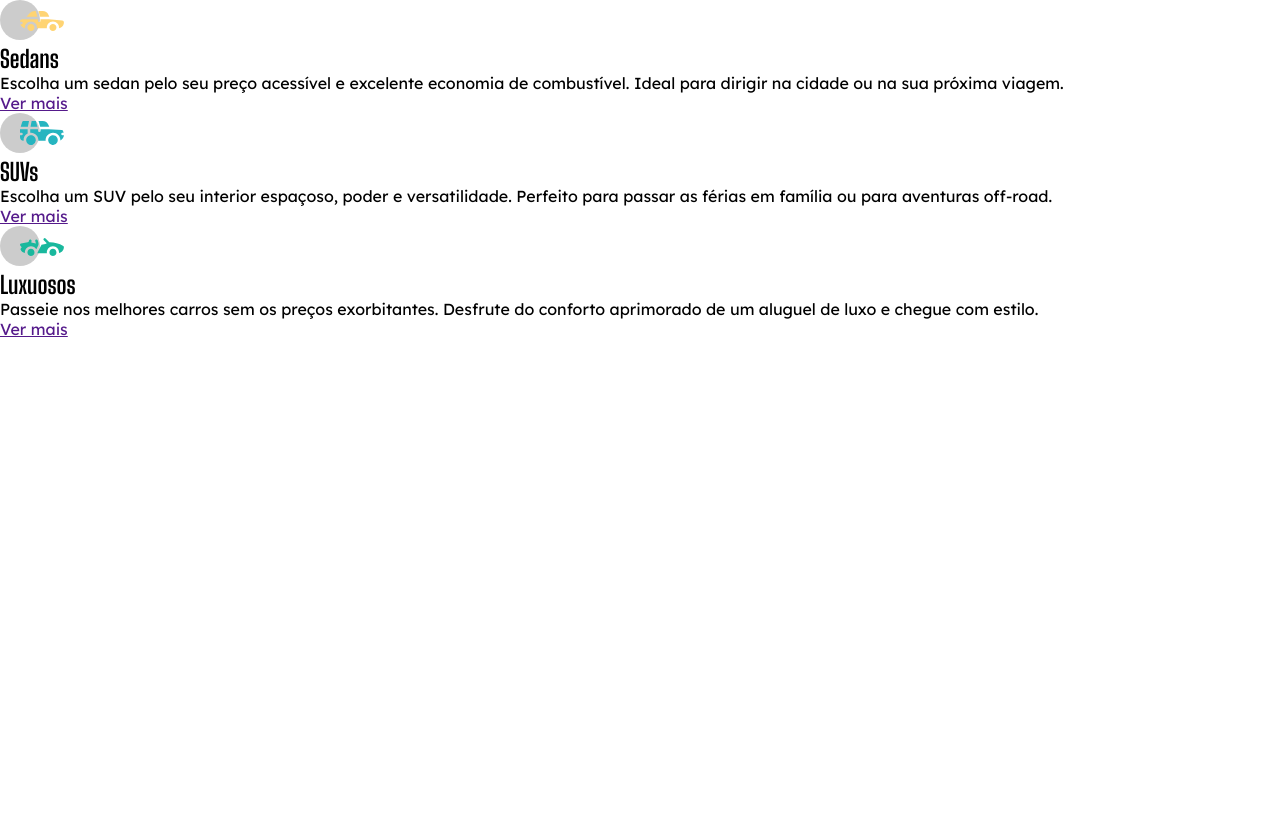
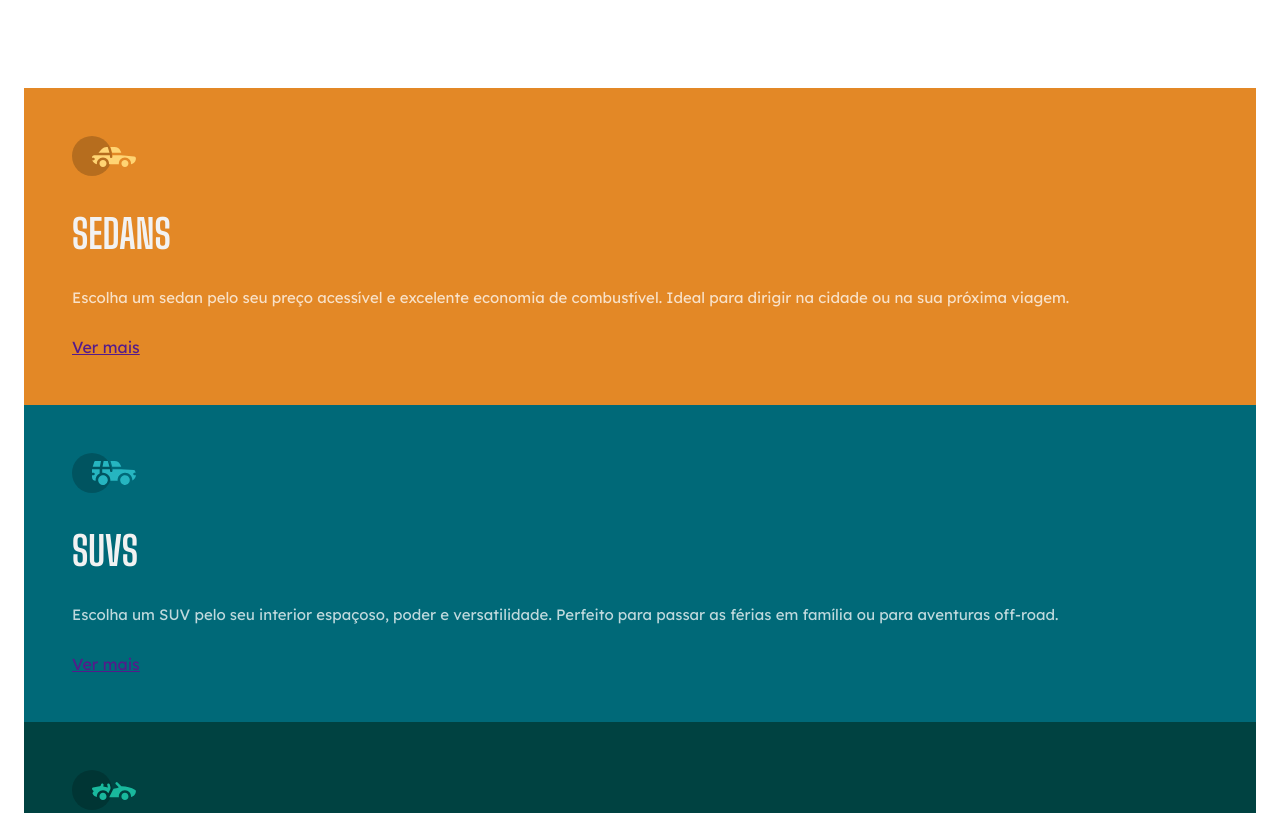
Before and after one commit to alexandrhenriq/carros, a plain HTML site: page index.html in a window 1280 px wide. Shown: the top 813 px of the page. Drawn offline with Linux system fonts and the light colour scheme.

Commit message:
desenvolvimento do CSS

```diff
--- a/style.css
+++ b/style.css
@@ -12,14 +12,41 @@
     --transparent-white: rgba(255, 255, 255, 0.75);
 }
 
+body {
+    padding: 5.5rem 1.5rem;
+}
+
 h2 {
     font-family: 'Big Shoulders Display', sans-serif;
+    text-transform: uppercase;
+    font-size: 2.5rem;
+    color: var(--gray);
+    margin-block: 1.875rem;
 }
 
 p {
     font-family: 'Lexend Deca', sans-serif;
+    font-size: 0.9375rem;
+    color: var(--transparent-white);
+    margin-bottom: 1.875rem;
 }
 
 a {
     font-family: 'Lexend Deca', sans-serif;
 }
+
+section {
+    padding: 3rem;
+}
+
+.sedans {
+    background: var(--orange);
+}
+
+.suvs {
+    background: var(--cyan);
+}
+
+.luxuosos {
+    background: var(--dark-cyan);
+}
```
